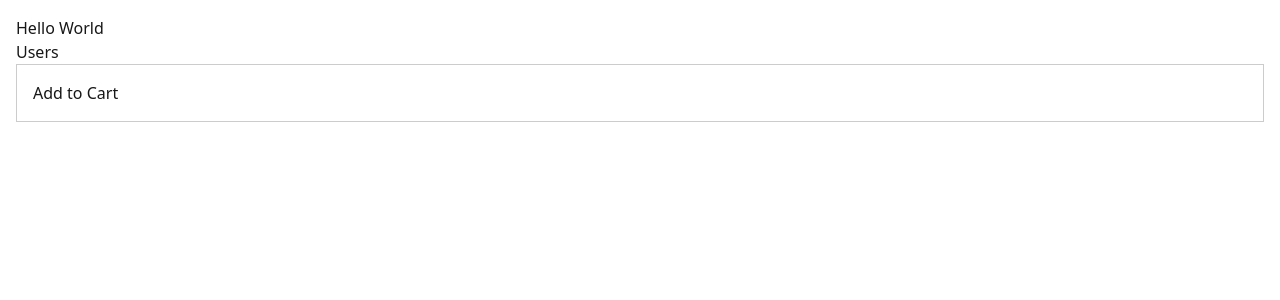
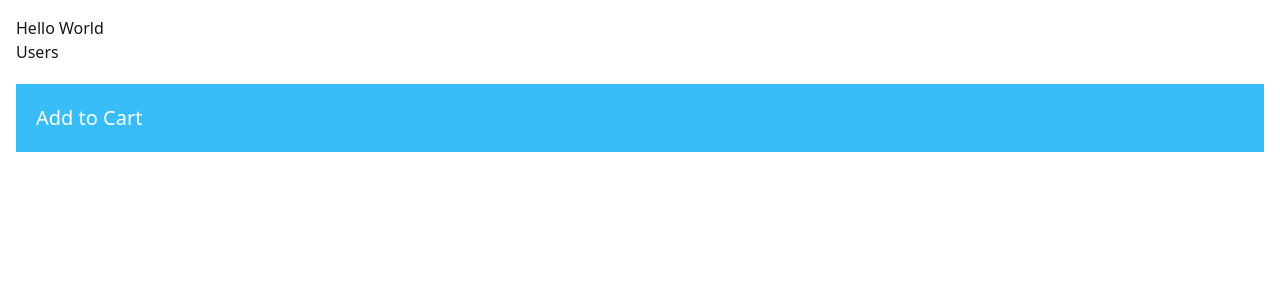
Before and after one commit to woocky17/next-app, a Next.js app: page / in a window 1280 px wide. Shown: the top 300 px of the page. Built offline with nearby package versions, Linux system fonts and the light colour scheme.

Commit message:
Tailwind CSS

```diff
--- a/app/components/ProductCard/ProductCard.tsx
+++ b/app/components/ProductCard/ProductCard.tsx
@@ -1,11 +1,10 @@
 //* "use client"; Esto combierte el componente en un comp cliente de default es un comp server
 import React from "react";
 import AddToCard from "../AddToCard";
-import styles from "./ProductCard.module.css";
 
 const ProductCard = () => {
   return (
-    <div className={styles.card}>
+    <div className="p-5 my-5 bg-sky-400 text-white text-xl hover:bg-sky-900">
       <AddToCard />
     </div>
   );
```
